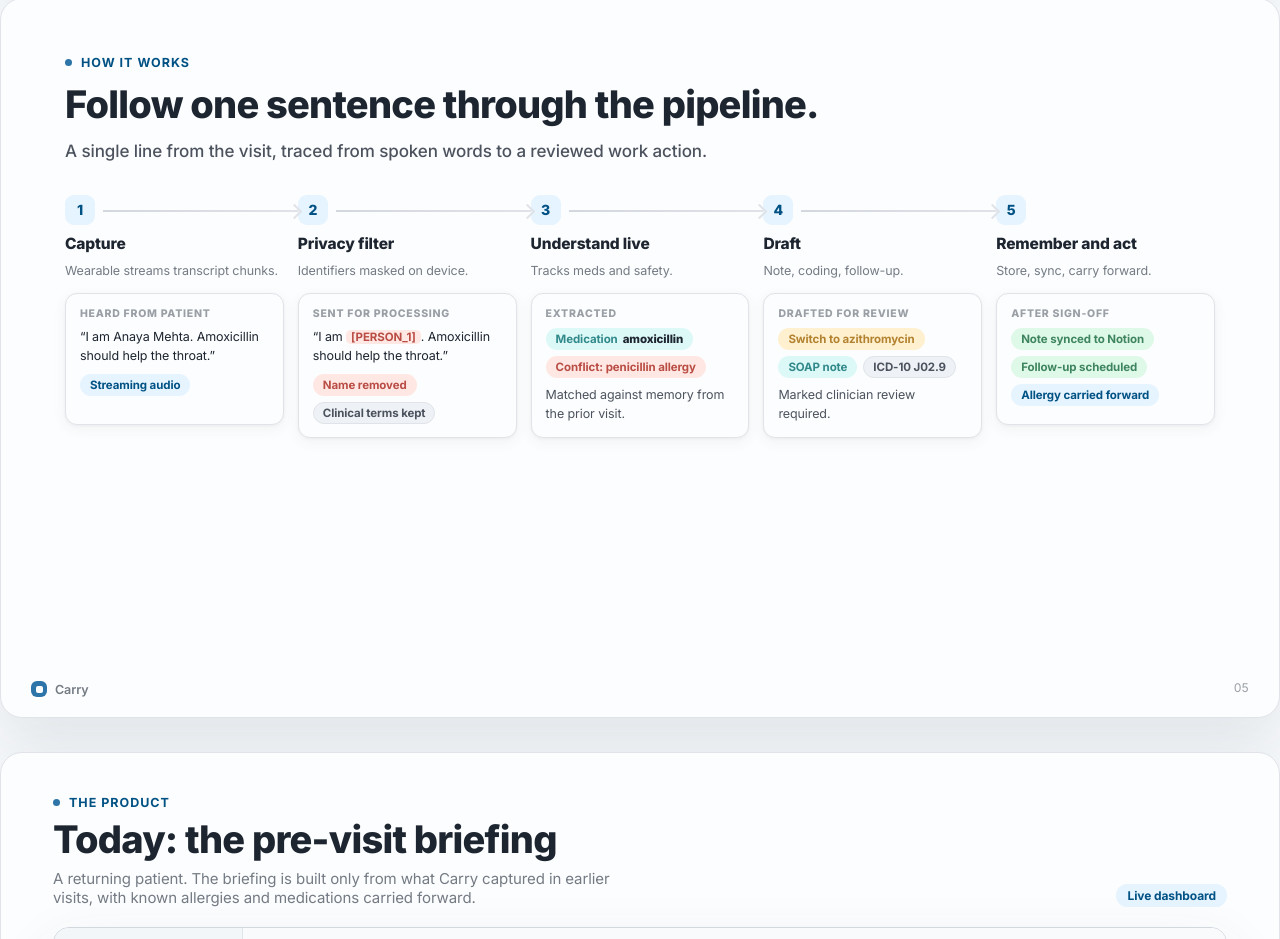
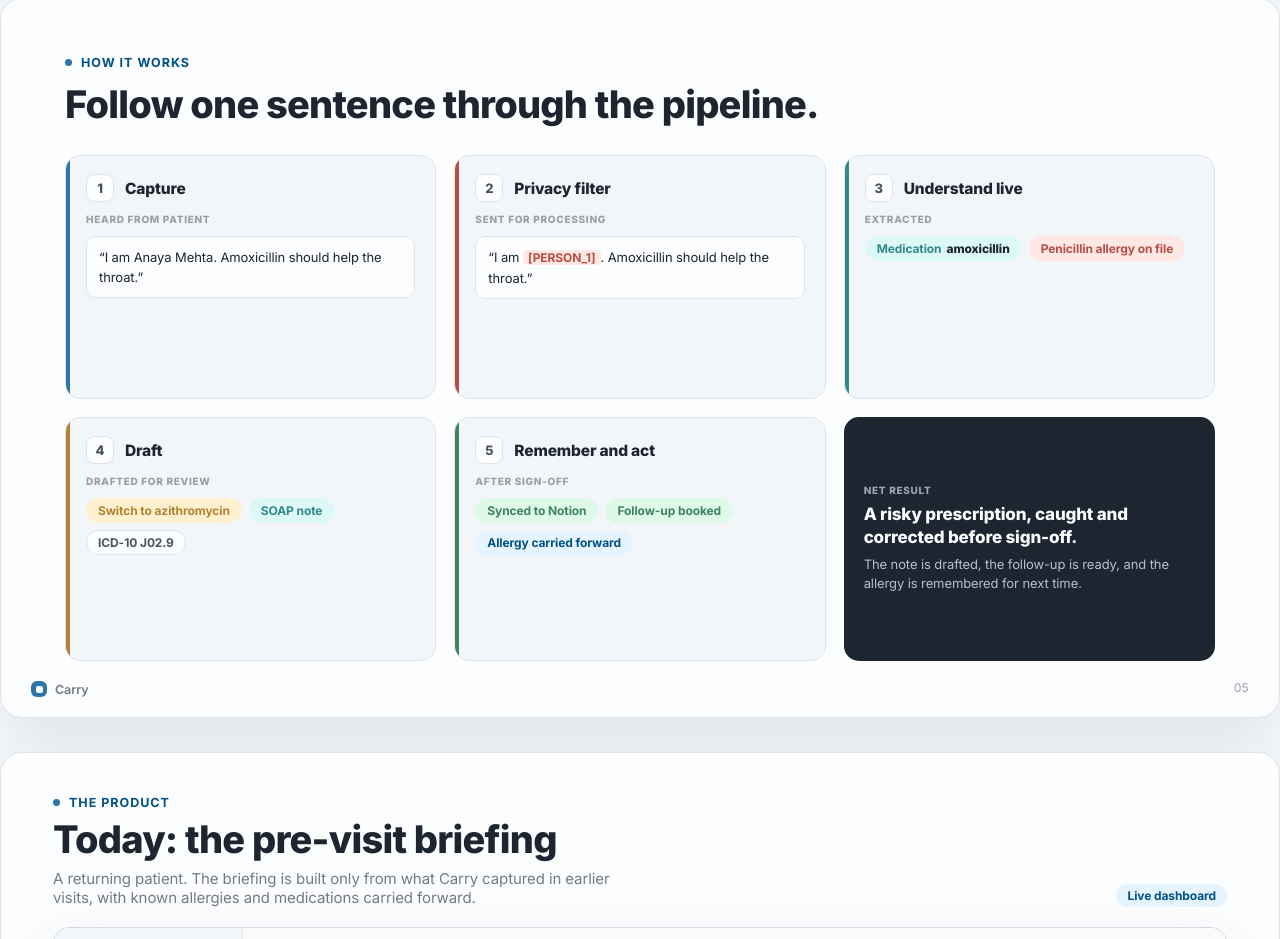
Before and after one commit to sankalp-nagaonkar/carry-ai, a website: page deck/index.html in a window 1280 px wide. Shown: the part 3064-4003 px from the top of the page. Drawn offline with Linux system fonts and the light colour scheme.

Commit message:
Rework 'How it works' into a 2-row card grid with net-result payoff

```diff
--- a/deck/index.html
+++ b/deck/index.html
@@ -126,28 +126,34 @@ p{margin:0;}
 .jrow .jb{font-size:15.5px;color:var(--ink-2);line-height:1.45;}
 .jrow .jb b{color:var(--ink);font-weight:650;}
 
-/* pipeline v2: data trace */
-.trace{display:grid;grid-template-columns:repeat(5,1fr);column-gap:14px;flex:1;align-content:start;}
-.tcol{display:flex;flex-direction:column;gap:14px;min-width:0;}
-.thead{display:flex;flex-direction:column;gap:9px;position:relative;}
-.thead .sn{width:30px;height:30px;border-radius:9px;background:var(--accent-wash);color:var(--accent-ink);font-weight:800;font-size:14px;display:flex;align-items:center;justify-content:center;}
-.thead h4{margin:0;font-size:15.5px;font-weight:740;letter-spacing:-0.01em;}
-.thead p{font-size:12.5px;color:var(--ink-3);line-height:1.4;}
-.trace .tcol:not(:last-child) .thead::after{content:"";position:absolute;top:15px;left:38px;right:-15px;height:2px;background:linear-gradient(90deg,var(--line-2),var(--line));}
-.trace .tcol:not(:last-child) .thead::before{content:"";position:absolute;top:11px;right:-16px;width:9px;height:9px;border-top:2px solid var(--line);border-right:2px solid var(--line);transform:rotate(45deg);z-index:1;}
-.dchip{background:var(--paper);border:1px solid var(--line);border-radius:12px;padding:13px 14px;box-shadow:var(--shadow-md);display:flex;flex-direction:column;gap:8px;min-height:132px;}
-.dchip .dk{font-size:10.5px;font-weight:800;letter-spacing:0.07em;text-transform:uppercase;color:var(--faint);}
-.dchip .quote{font-size:12.5px;line-height:1.5;color:var(--ink);}
-.dchip .quote .nm{color:var(--bad);text-decoration:line-through;text-decoration-color:oklch(56% 0.142 27 / 0.55);}
-.dchip .quote .mask{background:var(--bad-wash);color:var(--bad);border-radius:5px;padding:0 5px;font-size:11.5px;font-weight:650;}
-.dchip .pills{display:flex;flex-wrap:wrap;gap:6px;}
-.dchip .pill{display:inline-flex;align-items:center;gap:5px;font-size:11.5px;font-weight:650;padding:3px 9px;border-radius:999px;background:var(--raised);color:var(--ink-2);border:1px solid var(--line);}
-.dchip .pill b{font-weight:750;color:var(--ink);}
-.dchip .pill.bad{background:var(--bad-wash);color:var(--bad);border-color:transparent;}
-.dchip .pill.warn{background:var(--warn-wash);color:var(--warn);border-color:transparent;}
-.dchip .pill.good{background:var(--good-wash);color:var(--good);border-color:transparent;}
-.dchip .pill.teal{background:var(--teal-wash);color:var(--teal);border-color:transparent;}
-.dchip .pill.accent{background:var(--accent-wash);color:var(--accent-ink);border-color:transparent;}
+/* pipeline v2: data trace, 2-row card grid */
+.trace{display:grid;grid-template-columns:repeat(3,1fr);grid-auto-rows:1fr;gap:18px;flex:1;min-height:0;}
+.tcard{background:var(--panel-2);border:1px solid var(--line);border-radius:15px;padding:18px 20px;display:flex;flex-direction:column;gap:11px;position:relative;overflow:hidden;}
+.tcard::before{content:"";position:absolute;left:0;top:0;bottom:0;width:4px;background:var(--accent);}
+.tcard.c-bad::before{background:var(--bad);}
+.tcard.c-teal::before{background:var(--teal);}
+.tcard.c-warn::before{background:var(--warn);}
+.tcard.c-good::before{background:var(--good);}
+.tcard .top{display:flex;align-items:center;gap:11px;}
+.tcard .sn{width:28px;height:28px;border-radius:8px;background:var(--paper);border:1px solid var(--line);color:var(--ink-2);font-weight:800;font-size:13px;display:flex;align-items:center;justify-content:center;flex:none;}
+.tcard h4{margin:0;font-size:15.5px;font-weight:760;letter-spacing:-0.01em;}
+.tcard .dk{font-size:10px;font-weight:800;letter-spacing:0.07em;text-transform:uppercase;color:var(--faint);}
+.tcard .quote{font-size:13px;line-height:1.55;color:var(--ink);background:var(--paper);border:1px solid var(--line);border-radius:10px;padding:10px 12px;}
+.tcard .quote.plain{background:transparent;border:none;padding:0;color:var(--ink-2);font-size:12.5px;}
+.tcard .mask{background:var(--bad-wash);color:var(--bad);border-radius:5px;padding:0 5px;font-size:12px;font-weight:700;}
+.tcard .pills{display:flex;flex-wrap:wrap;gap:7px;}
+.tcard .pill{display:inline-flex;align-items:center;gap:5px;font-size:12px;font-weight:650;padding:4px 11px;border-radius:999px;background:var(--paper);color:var(--ink-2);border:1px solid var(--line);}
+.tcard .pill b{font-weight:760;color:var(--ink);}
+.tcard .pill.bad{background:var(--bad-wash);color:var(--bad);border-color:transparent;}
+.tcard .pill.warn{background:var(--warn-wash);color:var(--warn);border-color:transparent;}
+.tcard .pill.good{background:var(--good-wash);color:var(--good);border-color:transparent;}
+.tcard .pill.teal{background:var(--teal-wash);color:var(--teal);border-color:transparent;}
+.tcard .pill.accent{background:var(--accent-wash);color:var(--accent-ink);border-color:transparent;}
+.tcard.result{background:var(--ink);border:none;justify-content:center;gap:7px;}
+.tcard.result::before{display:none;}
+.tcard.result .dk{color:oklch(72% 0.02 257);}
+.tcard.result h4{color:var(--paper);font-size:17px;line-height:1.3;}
+.tcard.result p{color:oklch(80% 0.015 257);font-size:13px;line-height:1.5;margin:0;}
 
 /* screenshot slides */
 .shot-slide .pad{padding:42px 52px 48px;}
@@ -330,58 +336,48 @@ mark.safe{background:var(--bad-wash);color:var(--bad);border-radius:5px;padding:
       <div class="head">
         <span class="kicker">How it works</span>
         <h2>Follow one sentence through the pipeline.</h2>
-        <p class="lead" style="font-size:17px;">A single line from the visit, traced from spoken words to a reviewed work action.</p>
       </div>
       <div class="trace">
-        <div class="tcol">
-          <div class="thead"><span class="sn">1</span><h4>Capture</h4><p>Wearable streams transcript chunks.</p></div>
-          <div class="dchip">
+        <div class="tcard">
+          <div class="top"><span class="sn">1</span><h4>Capture</h4></div>
           <span class="dk">Heard from patient</span>
           <div class="quote">“I am Anaya Mehta. Amoxicillin should help the throat.”</div>
-            <div class="pills"><span class="pill accent">Streaming audio</span></div>
         </div>
-        </div>
-        <div class="tcol">
-          <div class="thead"><span class="sn">2</span><h4>Privacy filter</h4><p>Identifiers masked on device.</p></div>
-          <div class="dchip">
+        <div class="tcard c-bad">
+          <div class="top"><span class="sn">2</span><h4>Privacy filter</h4></div>
           <span class="dk">Sent for processing</span>
           <div class="quote">“I am <span class="mask">[PERSON_1]</span>. Amoxicillin should help the throat.”</div>
-            <div class="pills"><span class="pill bad">Name removed</span><span class="pill">Clinical terms kept</span></div>
         </div>
-        </div>
-        <div class="tcol">
-          <div class="thead"><span class="sn">3</span><h4>Understand live</h4><p>Tracks meds and safety.</p></div>
-          <div class="dchip">
+        <div class="tcard c-teal">
+          <div class="top"><span class="sn">3</span><h4>Understand live</h4></div>
           <span class="dk">Extracted</span>
           <div class="pills">
             <span class="pill teal">Medication <b>amoxicillin</b></span>
-              <span class="pill bad">Conflict: penicillin allergy</span>
-            </div>
-            <div class="quote" style="color:var(--ink-2)">Matched against memory from the prior visit.</div>
+            <span class="pill bad">Penicillin allergy on file</span>
           </div>
         </div>
-        <div class="tcol">
-          <div class="thead"><span class="sn">4</span><h4>Draft</h4><p>Note, coding, follow-up.</p></div>
-          <div class="dchip">
+        <div class="tcard c-warn">
+          <div class="top"><span class="sn">4</span><h4>Draft</h4></div>
           <span class="dk">Drafted for review</span>
           <div class="pills">
             <span class="pill warn">Switch to azithromycin</span>
             <span class="pill teal">SOAP note</span>
             <span class="pill">ICD-10 J02.9</span>
           </div>
-            <div class="quote" style="color:var(--ink-2)">Marked clinician review required.</div>
         </div>
-        </div>
-        <div class="tcol">
-          <div class="thead"><span class="sn">5</span><h4>Remember and act</h4><p>Store, sync, carry forward.</p></div>
-          <div class="dchip">
+        <div class="tcard c-good">
+          <div class="top"><span class="sn">5</span><h4>Remember and act</h4></div>
           <span class="dk">After sign-off</span>
           <div class="pills">
-              <span class="pill good">Note synced to Notion</span>
-              <span class="pill good">Follow-up scheduled</span>
+            <span class="pill good">Synced to Notion</span>
+            <span class="pill good">Follow-up booked</span>
             <span class="pill accent">Allergy carried forward</span>
           </div>
         </div>
+        <div class="tcard result">
+          <span class="dk">Net result</span>
+          <h4>A risky prescription, caught and corrected before sign-off.</h4>
+          <p>The note is drafted, the follow-up is ready, and the allergy is remembered for next time.</p>
         </div>
       </div>
     </div>
```
Also changed, not shown: 1 other file. Lines whose indentation alone changed are shown as unchanged.
